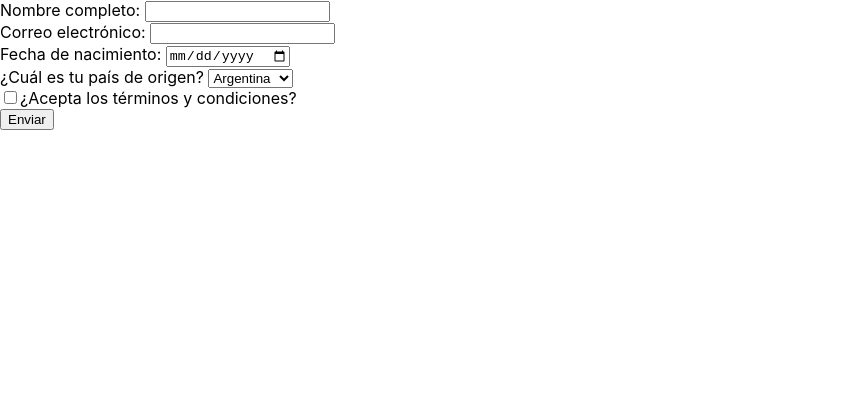
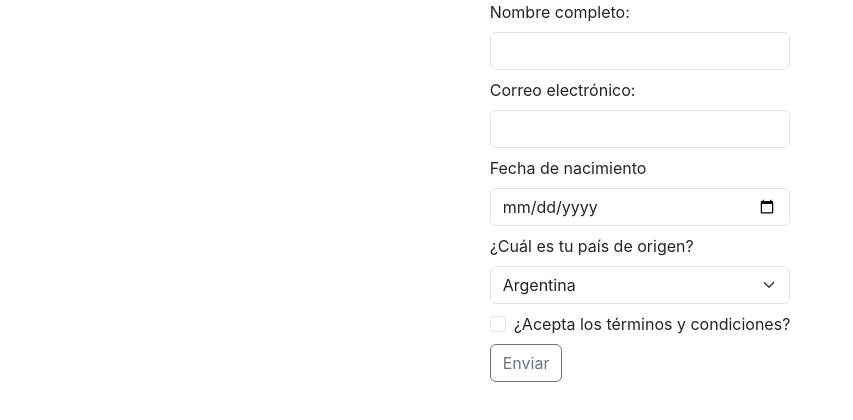
Before and after one commit to benjamin767/challenge-greydive, a React (Create React App) app: page / in a window 1280 px wide. Shown: the top 420 px of the page, without its empty margins (0-853 px from the left). Built offline with nearby package versions, Linux system fonts and the light colour scheme.

Commit message:
un poco de estilos al form

```diff
--- a/public/index.html
+++ b/public/index.html
@@ -25,6 +25,7 @@
       Learn how to configure a non-root public URL by running `npm run build`.
     -->
     <title>React App</title>
+    <link href="https://cdn.jsdelivr.net/npm/bootstrap@5.3.0-alpha1/dist/css/bootstrap.min.css" rel="stylesheet" integrity="sha384-GLhlTQ8iRABdZLl6O3oVMWSktQOp6b7In1Zl3/Jr59b6EGGoI1aFkw7cmDA6j6gD" crossorigin="anonymous">
   </head>
   <body>
     <noscript>You need to enable JavaScript to run this app.</noscript>
@@ -39,5 +40,6 @@
       To begin the development, run `npm start` or `yarn start`.
       To create a production bundle, use `npm run build` or `yarn build`.
     -->
+    <script src="https://cdn.jsdelivr.net/npm/bootstrap@5.3.0-alpha1/dist/js/bootstrap.bundle.min.js" integrity="sha384-w76AqPfDkMBDXo30jS1Sgez6pr3x5MlQ1ZAGC+nuZB+EYdgRZgiwxhTBTkF7CXvN" crossorigin="anonymous"></script>
   </body>
 </html>
--- a/src/components/Form/Form.js
+++ b/src/components/Form/Form.js
@@ -23,7 +23,8 @@ export default function Form() {
     useEffect(() => {
         getItems();
     },[]);
-    const inputs = items.filter(item => item.type !== "submit" && item.type !== "select" && item.type !== "checkbox");
+    const inputs = items.filter(item => item.type !== "submit" && item.type !== "select" && item.type !== "checkbox" && item.type !== "date");
+    const [date] = items.filter(item => item.type === "date");
     const [checkbox] = items.filter(item => item.type === "checkbox");
     const [select] = items.filter(item => item.type === "select");
     const [submit] = items.filter(item => item.type === "submit");
@@ -48,37 +49,55 @@ export default function Form() {
     }
 
     return (
-        <div>
+        <div className="container">
+            <div className="row justify-content-md-center">
+                <div className="col-md-auto">
                 <form>
                     {inputs && inputs.map((item,i) => {
                         return <div key={i}>
-                        <label>{item.label}: </label>
+                            <label className="form-label">{item.label}: </label>
                             <input
                                 type={item.type}
                                 required={item.required}
                                 name={item.name}
                                 value={input[item.name]}
                                 onChange={handleChange}
+                                className="form-control w-100 mb-2"
                             />
                         </div>;
                     })}
-                <div> {select?<Select item={select} handler={handleChange}/>: "Loading..."} </div>
                     <div>
-                    {checkbox ? <><input
+                        {date ? <>
+                            <label className="form-label">{date.label}</label>
+                            <input
+                                type={date.type}
+                                name={date.name}
+                                required={date.required}
+                                className="form-control w-100 mb-2"
+                        />
+                        </> : "Loading..." }
+                    </div>
+                    <div className="mb-2"> {select?<Select item={select} handler={handleChange}/>: "Loading..."} </div>
+                    <div className="form-check mb-2">
+                        {checkbox ? <>
+                            <input
                                 type={checkbox.type}
                                 name={checkbox.name}
                                 required={checkbox.required}
+                                className="form-check-input"
                         />
-                    <label>{checkbox.label}</label></> : "Loading..." }
+                        <label className="form-check-label">{checkbox.label}</label></> : "Loading..." }
                     </div>
                     <div>
                         {submit ? <input
                             onClick={handleSubmit}
                             value={submit.label}
                             type={submit.type}
+                            className="btn btn-outline-secondary"
                         />: "Loading.."}</div>
                 </form>
-
+                </div>
+            </div>
         </div>
     );
 }
--- a/src/components/Select/Select.js
+++ b/src/components/Select/Select.js
@@ -3,8 +3,8 @@ import React from "react";
 export default function Select({item: { label, name, options }, handler}) {
     return (
         <>
-            <label>{label} </label>
-            <select name={name} onChange={handler}>
+            <label className="form-label">{label} </label>
+            <select name={name} onChange={handler} class="form-select w-100">
                 {options && options.map((option,i) => <option key={i} value={option.value}>
                     {option.label}
                 </option>)}
```
Lines whose indentation alone changed are shown as unchanged.
